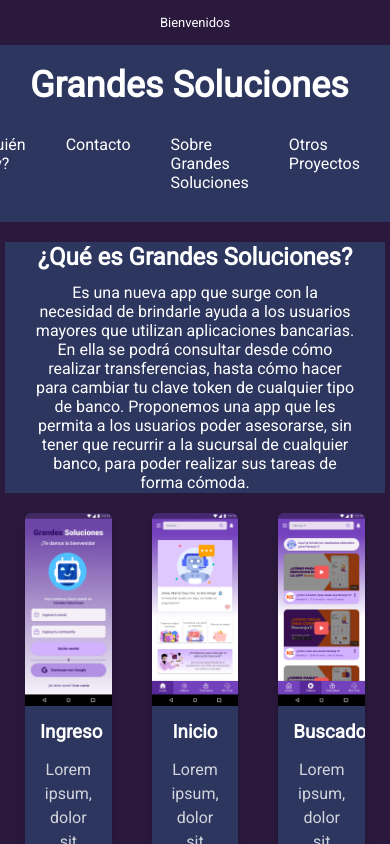
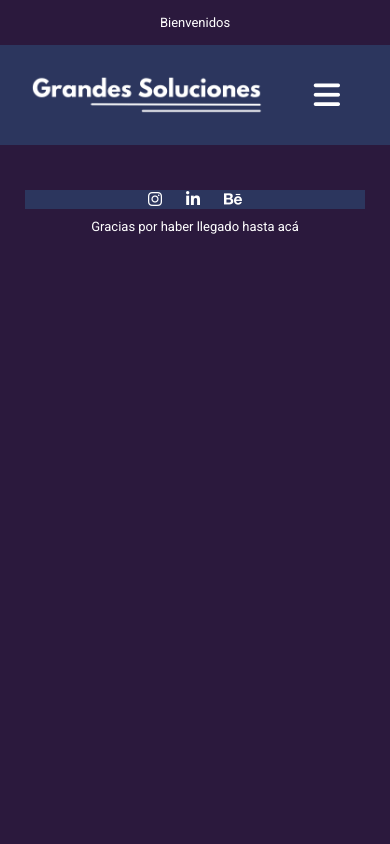
Before and after one commit to MarianaSilvetti/pre-entrega2, a plain HTML site: page index.html in a window 390 px wide. Shown: the top 844 px of the page. Drawn offline with Linux system fonts and the light colour scheme.

Commit message:
Midifique todo navbar para trastar de hacerlo responsive, consegui hacerlo en mobile, en tablet queda medio raro aun, tengoq ue seguir mejorandolo.

```diff
--- a/css/style.css
+++ b/css/style.css
@@ -1,11 +1,14 @@
 * {
+  padding: 0;
   margin: 0;
-  padding: 0;
+  text-decoration: none;
+  list-style: none;
   box-sizing: border-box;
 }
 :root {
   --main-bg-color: #2b193d;
   --secondary-bg-color: #2c365e;
+  --tertiary-bg-color: #272f4f;
   --main-button-color: #a675a1;
   --secondary-button-color: #b80ea7;
   --main-text-color: #ffffff;
@@ -43,7 +46,7 @@ header {
   margin: 5px;
   color: var(--main-text-color);
 }
-#tituloGrandesSoluciones {
+#logoGrandesSoluciones {
   color: var(--main-text-color);
   height: 60px;
   font-size: 36px;
@@ -55,43 +58,95 @@ header {
   font-weight: 700;
   text-decoration: none;
 }
+/* navbar */
 nav {
+  background: var(--secondary-bg-color);
+  height: 80px;
+  width: 100%;
+}
+.enlace {
+  position: absolute;
+  padding: 20px 50px;
+}
+.logo {
+  height: 40px;
+}
+nav ul {
+  float: right;
+  margin-right: 20px;
+}
+nav ul li {
+  display: inline-block;
+  line-height: 80px;
+  margin: 0 5px;
+}
+nav ul li a {
+  color: var(--main-text-color);
+  font-size: 18px;
+  padding: 7px 13px;
+  border-radius: 3px;
+  /* text-transform: uppercase; */
+}
+li a.active,
+li a:hover {
+  background: var(--main-button-color);
+  transition: 0.5s;
+}
+.checkbtn {
+  font-size: 30px;
+  color: var(--main-text-color);
   float: right;
 }
-.clearfix {
-  clear: both;
+.checkbtn i {
+  line-height: 80px;
+  margin-right: 40px;
+  cursor: pointer;
+  display: none;
 }
-nav ul {
-  margin: 0;
-  padding: 0;
-  display: flex;
+#check {
+  display: none;
 }
-nav ul li {
-list-style: none;
+@media (max-width:952px) {
+  .enlace {
+    padding-left: 20px;
+  }
+  nav ul li a {
+    font-size: 16px;
+  }
 }
-nav ul li a {
-  display: block;
-  margin: 10px 0;
-  padding: 10px 20px;
-  text-decoration: none;
-  color: var(--main-text-color);
-}
-nav ul li a.active,
-nav ul li a:hover {
-  background: var(--main-button-color);
-  color: var(--main-text-color);
-  transition: 0.5s;
-}
-@media (max-width: 1200px) {
-header {
-  margin: auto;
-}
+@media (max-width:858px) {
+  .checkbtn, .checkbtn i {
+    display: block;
+  }
+  ul {
+    position: fixed;
+    width: 100%;
+    height: 100vh;
+    background: var(--tertiary-bg-color);
+    top: 145px;
+    left: -100%;
+    text-align: center;
+    transition: all .5s;
+  }
+  nav ul li {
+    display: block;
+    margin: 50px 0;
+    line-height: 30px;
+  }
+  nav ul li  {
+    font-size: 20px;
+  }
+  li a:hover, li a.avtive {
+    background: none;
+    color: #a675a1;
+  }
+  #check:checked ~ ul {
+    left: 0;
+  }
 }
 main {
   margin: auto 5px;
 }
-
-
 .que-es {
   background-color: var(--secondary-bg-color);
   text-align: center;
@@ -117,7 +172,7 @@ main {
   cursor: default;
   transition: all 400ms ease;
 }
-.card:hover{
+.card:hover {
   box-shadow: 5px 5px 20px rgba(0, 0, 0, 0.4);
   /* transform: translateY(-3%); */
 }
@@ -125,12 +180,10 @@ main {
   width: 100%;
   height: auto;
   object-fit: fill;
-
 }
 .card .contenido {
   padding: 15px;
   text-align: center;
-
 }
 .card .contenido p {
   line-height: 1.5;
--- a/index.html
+++ b/index.html
@@ -20,23 +20,24 @@
       <span>Bienvenidos</span>
     </div>
     <header>
-      <h1 id="tituloGrandesSoluciones">Grandes Soluciones</h1>
       <nav>
-        <ul>
-          <li><a href="./index.html" class="active">Inicio</a></li>
-          <li><a href="./pages/quienSoy.html">¿Quién soy?</a></li>
-          <li><a href="./pages/contacto.html">Contacto</a></li>
-          <li>
-            <a href="./pages/sobreGrandesSoluciones.html"
-              >Sobre Grandes Soluciones</a
-            >
-          </li>
-          <li><a href="./pages/otrosProyectos.html">Otros Proyectos</a></li>
-        </ul>
-      </nav>
-      <div class="clearfix"></div>
-    </header>
-    <main>
+      <input type="checkbox" id="check">
+      <label for="check" class="checkbtn">
+        <i class="fa-solid fa-bars"></i>
+      </label>
+      <a href="#" class="enlace">
+        <img src="./images/grandes-soluciones-logo.png" alt="" class="logo">
+      </a>
+      <ul>
+        <li><a class="active" href="#">Inicio</a></li>
+        <li><a href="#">Sobre Grandes Soluciones</a></li>
+        <li><a href="#">Otros proyectos</a></li>
+        <li><a href="#">¿Quién soy?</a></li>
+        <li><a href="#">Contacto</a></li>
+      </ul>
+    </nav>
+      </header>
+    <!-- <main>
       <section class="que-es">
         <h2>¿Qué es Grandes Soluciones?</h2>
         <p>
@@ -101,7 +102,7 @@
         class="img-parrafo"
         alt="Chat bot de app"
       />
-    </main>
+    </main> -->
     <footer>
       <div class="links-footer">
         <ul>
```
Also changed, not shown: images/grandes-soluciones-logo.png (added).
